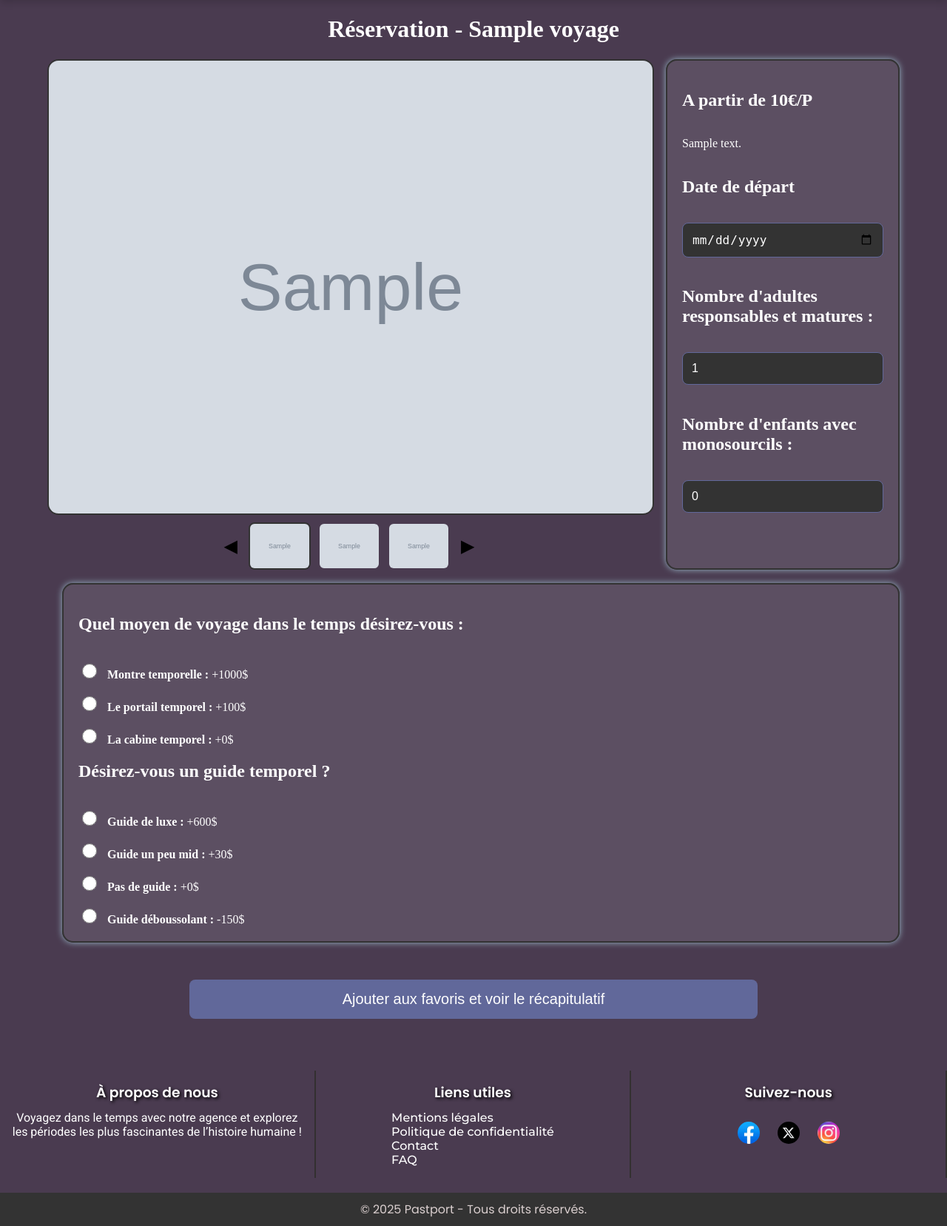
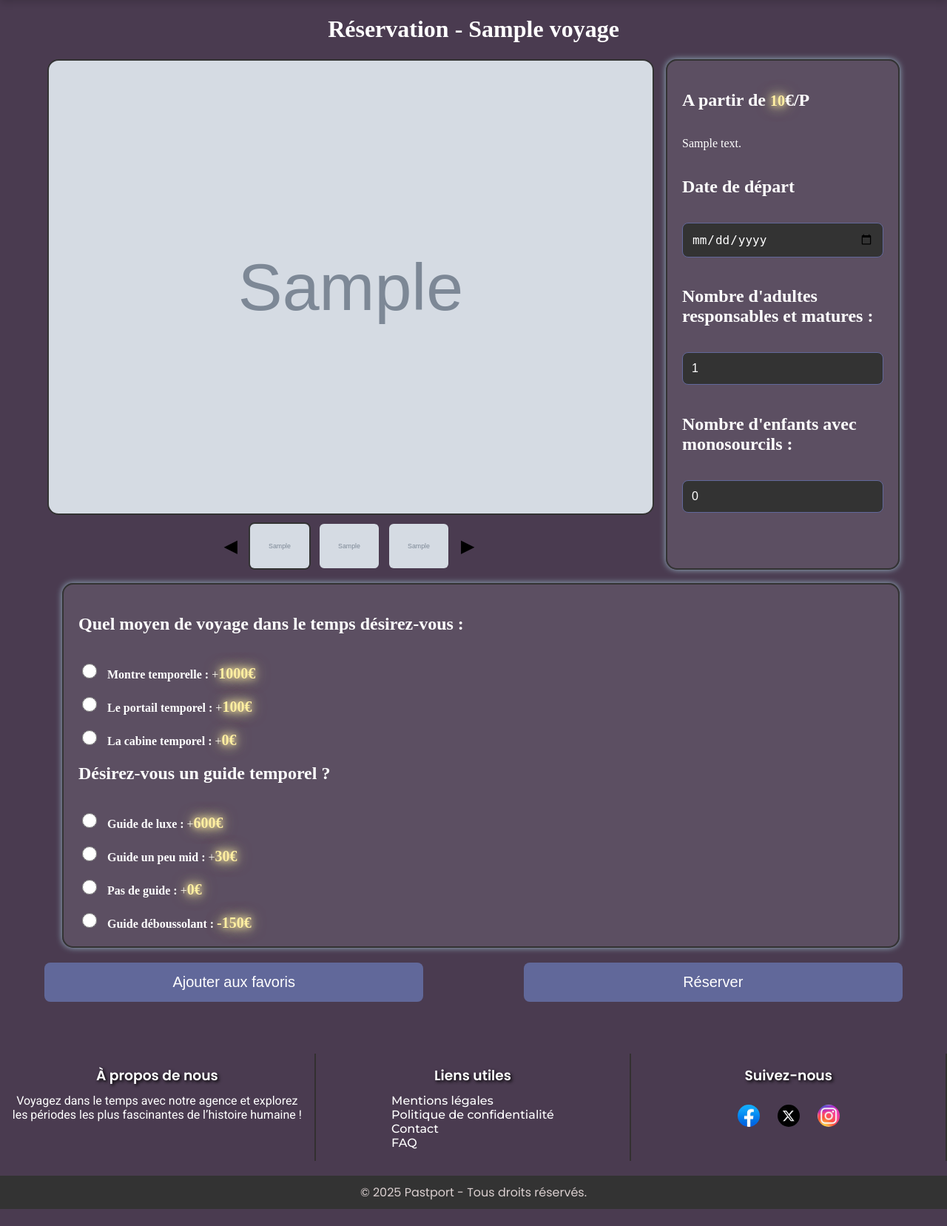
Before and after one commit to Yaelsm19/agence_voyage, a PHP site: the page made by code_image/fichier_php/réservation.php in a window 1280 px wide. Shown: the part 70-1727 px from the top of the page at 74% size. After the commit the page ends 1704 px from the top, so only its background shows below. Run offline with PHP 8.4, Linux system fonts and the light colour scheme; the visitor is signed in with stand-in values (Sample User, id 1); tables that the repository leaves empty or names only in its code hold one stand-in row (values such as "Sample post"); grey boxes marked "Sample" are stand-in pictures.

Commit message:
ajout de deux boutons sur la page réservations

```diff
--- a/code_image/fichier_css/réservation.css
+++ b/code_image/fichier_css/réservation.css
@@ -179,26 +179,6 @@ input[type="radio"]:hover {
     transform: scale(1.05);
 }
 
-button {
-    background-color: var(--couleur-fond-bouton);
-    color: var(--couleur-textes);
-    padding: 15px;
-    font-size: 20px;
-    border: none;
-    border-radius: var(--border-radius-element);
-    cursor: pointer;
-    width: 60%;
-    text-decoration: none;
-    margin-top: 25px;
-    display: block;
-    margin: 0 auto;
-    margin-top: 50px;
-}
-
-button:hover{
-    color:var(--couleur-survol-texte);
-    background-color: var(--couleur-survol-bouton);
-}
 
 input[type="number"], input[type="date"]{
     padding: 12px;
@@ -211,3 +191,52 @@ input[type="number"], input[type="date"]{
     color: var(--couleur-textes);
     box-sizing: border-box;
 }
+
+.button-container {
+    display: flex;
+    justify-content: space-around;
+    gap: 15px;
+    margin-top: 20px;
+}
+
+button {
+    background-color: var(--couleur-fond-bouton);
+    color: var(--couleur-textes);
+    padding: 15px;
+    font-size: 20px;
+    border: none;
+    border-radius: var(--border-radius-element);
+    cursor: pointer;
+    width: 40%;
+    text-decoration: none;
+}
+
+button:hover {
+    background-color: var(--couleur-survol-bouton);
+    color: var(--couleur-survol-texte);
+    box-shadow: var(--ombre-box);
+    border-color: var(--couleur-survol-bordure);
+    transform: var(--scale-bouton);
+}
+.prix {
+    font-size: 20px;
+    font-weight: bold;
+    color: #ffe680; /* Couleur jaune clair */
+    text-align: center;
+    animation: scintiller 2s infinite ease-in-out; /* Animation moins rapide et moins violente */
+}
+
+@keyframes scintiller {
+    0% {
+        color: #ffe680; /* Couleur jaune clair */
+        text-shadow: 0 0 5px #ffe680, 0 0 10px #ffe680, 0 0 15px rgba(255, 230, 128, 0.5); /* Ombres légères autour du texte */
+    }
+    50% {
+        color: #fff4b3; /* Couleur jaune plus claire */
+        text-shadow: 0 0 10px #fff4b3, 0 0 20px #fff4b3, 0 0 25px rgba(255, 244, 179, 0.5); /* Ombres plus douces */
+    }
+    100% {
+        color: #ffe680; /* Retour à la couleur jaune clair */
+        text-shadow: 0 0 5px #ffe680, 0 0 10px #ffe680, 0 0 15px rgba(255, 230, 128, 0.5); /* Ombres légères autour du texte */
+    }
+}
--- a/code_image/fichier_php/réservation.php
+++ b/code_image/fichier_php/réservation.php
@@ -62,7 +62,7 @@ if (isset($_GET['id']) && !empty($_GET['id'])) {
             </div>
         </div>
         <div class="info-box">
-            <h2>A partir de <?= number_format($voyage['prix'], 0, ',', ' ') ?>€/P</h2>
+            <h2>A partir de <span class="prix"><?= number_format($voyage['prix'], 0, ',', ' ') ?></span>€/P</h2>
             <p><?= htmlspecialchars($voyage['description']) ?></p>
             <h2>Date de départ</h2>
             <input type="date" id="date" name="date" required>
@@ -100,7 +100,7 @@ if (isset($_GET['id']) && !empty($_GET['id'])) {
                         min="0"
                         max="10"
                         value="0">
-                    <p><?= htmlspecialchars($option['intitule']) ?> : +<?= number_format($option['prix_par_personne'], 0, ',', ' ') ?>$</p>
+                    <p><?= htmlspecialchars($option['intitule']) ?> : +<span class="prix"><?= number_format($option['prix_par_personne'], 0, ',', ' ') ?></span>€</p>
                     </label>
                 </div>
             <?php endforeach; ?>
@@ -115,39 +115,43 @@ if (isset($_GET['id']) && !empty($_GET['id'])) {
             <div class="transport">
                 <label>
                     <input type="radio" name="choix" value="Montre temporelle">
-                    <b>Montre temporelle : </b>+1000$
+                    <b>Montre temporelle : </b>+<span class="prix">1000<span>€
                 </label><br>
                 <label>
                     <input type="radio" name="choix" value="Le portail temporel">
-                    <b>Le portail temporel : </b>+100$
+                    <b>Le portail temporel : </b>+<span class="prix">100<span>€
                 </label><br>
                 <label>
                     <input type="radio" name="choix" value="La cabine temporel">
-                    <b>La cabine temporel : </b>+0$
+                    <b>La cabine temporel : </b>+<span class="prix">0<span>€
                 </label><br>
             </div>
             <h2>Désirez-vous un guide temporel ?</h2>
             <div class="guide">
                 <label>
                     <input type="radio" name="choix2" value="Guide de luxe">
-                    <b>Guide de luxe : </b>+600$
+                    <b>Guide de luxe : </b>+<span class="prix">600<span>€
                 </label><br>
                 <label>
                     <input type="radio" name="choix2" value="Guide un peu mid">
-                    <b>Guide un peu mid : </b>+30$
+                    <b>Guide un peu mid : </b>+<span class="prix">30<span>€
                 </label><br>
                 <label>
                     <input type="radio" name="choix2" value="Pas de guide">
-                    <b>Pas de guide : </b>+0$
+                    <b>Pas de guide : </b>+<span class="prix">0<span>€
                 </label><br>
                 <label>
                     <input type="radio" name="choix2" value="Guide déboussolant">
-                    <b>Guide déboussolant : </b>-150$
+                    <b>Guide déboussolant : </b><span class="prix">-150<span>€
                 </label><br>
             </div>
         </div>
     </div>
-    <button type="submit">Ajouter aux favoris et voir le récapitulatif</button>
+    <div class="button-container">
+        <button type="submit" name="action" value="favoris">Ajouter aux favoris</button>
+        <button type="submit" name="action" value="reserver">Réserver</button>
+    </div>
+
     </form>
     <?php
     if (isset($_SESSION["messages"]) && !empty($_SESSION["messages"])) {
```
Also changed, not shown: code_image/fichier_php/verification_reservation.php (+6 -1 lines).
